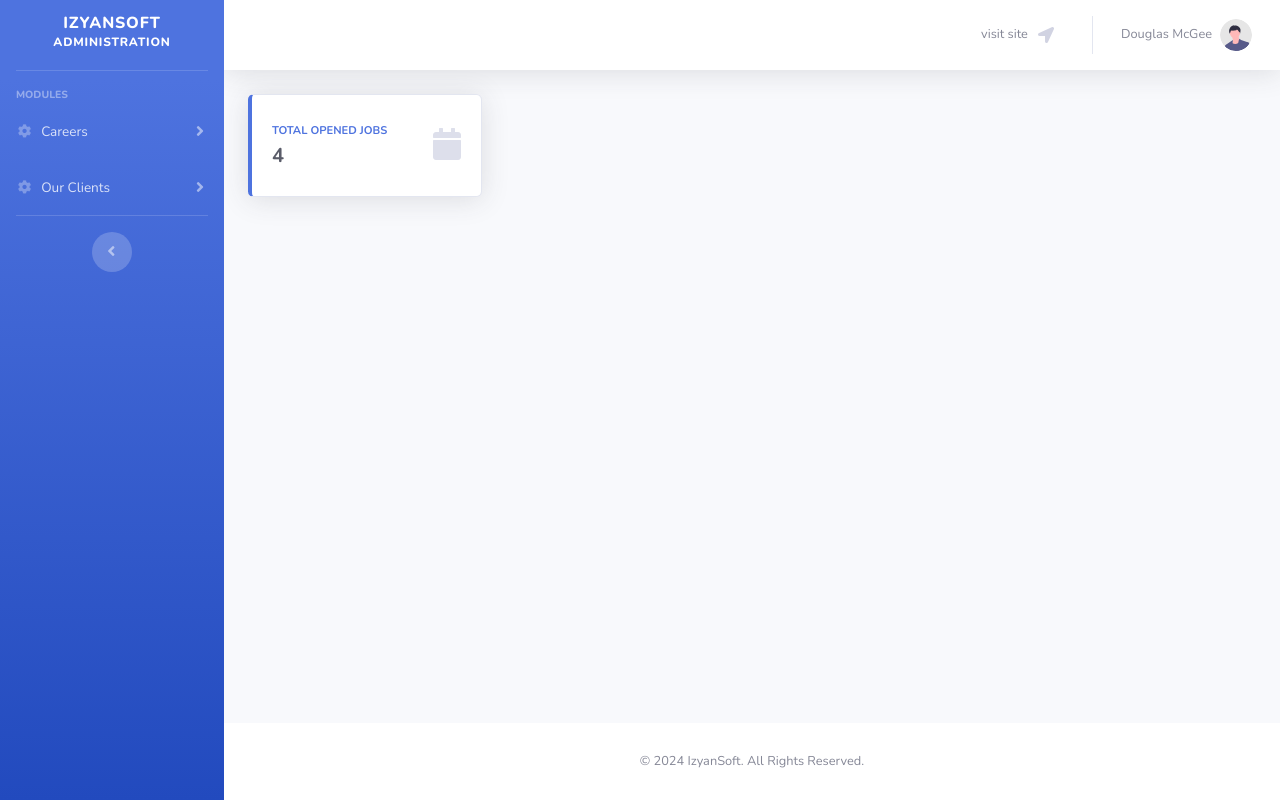
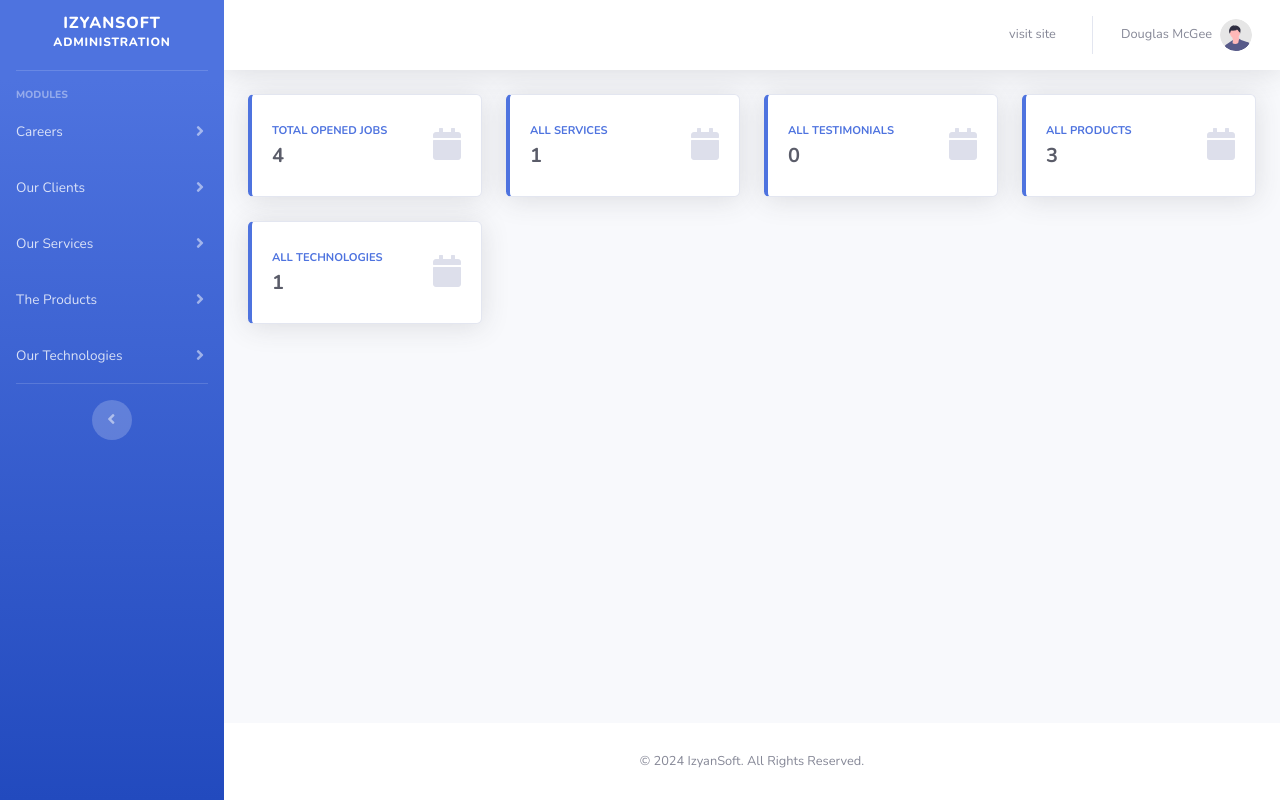
Before and after one commit to zubairshakoorarbisoft/website_platform, a Django app: page /portal/ in a window 1280 px wide. Run offline with Django 4.2, Linux system fonts and the light colour scheme; data comes from the database, SQL or seed files in the repository; data that the repository does not hold is empty; some libraries are stand-ins or nearby versions.

Commit message:
dashboard done

```diff
--- a/website/dashboards/templates/dashboard.html
+++ b/website/dashboards/templates/dashboard.html
@@ -3,7 +3,7 @@
 {% block content %}
 <div class="row">
 
-    <!-- Earnings (Monthly) Card Example -->
+    <!-- Jobs Card -->
     <div class="col-xl-3 col-md-6 mb-4">
         <div class="card border-left-primary shadow h-100 py-2">
             <div class="card-body">
@@ -11,8 +11,84 @@
                     <div class="row no-gutters align-items-center">
                         <div class="col mr-2">
                             <div class="text-xs font-weight-bold text-primary text-uppercase mb-1">
-                                Total opened jobs</div>
+                                Total Opened Jobs</div>
                             <div class="h5 mb-0 font-weight-bold text-gray-800">{{total_jobs}}</div>
+                        </div>
+                        <div class="col-auto">
+                            <i class="fas fa-calendar fa-2x text-gray-300"></i>
+                        </div>
+                    </div>
+                </a>
+            </div>
+        </div>
+    </div>
+    <!-- services Card -->
+    <div class="col-xl-3 col-md-6 mb-4">
+        <div class="card border-left-primary shadow h-100 py-2">
+            <div class="card-body">
+                <a href="{% url 'service_list' %}">
+                    <div class="row no-gutters align-items-center">
+                        <div class="col mr-2">
+                            <div class="text-xs font-weight-bold text-primary text-uppercase mb-1">
+                                All Services</div>
+                            <div class="h5 mb-0 font-weight-bold text-gray-800">{{total_service}}</div>
+                        </div>
+                        <div class="col-auto">
+                            <i class="fas fa-calendar fa-2x text-gray-300"></i>
+                        </div>
+                    </div>
+                </a>
+            </div>
+        </div>
+    </div>
+    <!-- Testimonials Card -->
+    <div class="col-xl-3 col-md-6 mb-4">
+        <div class="card border-left-primary shadow h-100 py-2">
+            <div class="card-body">
+                <a href="{% url 'testimonial_list' %}">
+                    <div class="row no-gutters align-items-center">
+                        <div class="col mr-2">
+                            <div class="text-xs font-weight-bold text-primary text-uppercase mb-1">
+                                All Testimonials</div>
+                            <div class="h5 mb-0 font-weight-bold text-gray-800">{{total_testimonial}}</div>
+                        </div>
+                        <div class="col-auto">
+                            <i class="fas fa-calendar fa-2x text-gray-300"></i>
+                        </div>
+                    </div>
+                </a>
+            </div>
+        </div>
+    </div>
+    <!-- product Card -->
+    <div class="col-xl-3 col-md-6 mb-4">
+        <div class="card border-left-primary shadow h-100 py-2">
+            <div class="card-body">
+                <a href="{% url 'product_list' %}">
+                    <div class="row no-gutters align-items-center">
+                        <div class="col mr-2">
+                            <div class="text-xs font-weight-bold text-primary text-uppercase mb-1">
+                                All Products</div>
+                            <div class="h5 mb-0 font-weight-bold text-gray-800">{{total_product}}</div>
+                        </div>
+                        <div class="col-auto">
+                            <i class="fas fa-calendar fa-2x text-gray-300"></i>
+                        </div>
+                    </div>
+                </a>
+            </div>
+        </div>
+    </div>
+    <!-- Technologies Card -->
+    <div class="col-xl-3 col-md-6 mb-4">
+        <div class="card border-left-primary shadow h-100 py-2">
+            <div class="card-body">
+                <a href="{% url 'technology_list' %}">
+                    <div class="row no-gutters align-items-center">
+                        <div class="col mr-2">
+                            <div class="text-xs font-weight-bold text-primary text-uppercase mb-1">
+                                All Technologies</div>
+                            <div class="h5 mb-0 font-weight-bold text-gray-800">{{total_technology}}</div>
                         </div>
                         <div class="col-auto">
                             <i class="fas fa-calendar fa-2x text-gray-300"></i>
--- a/website/dashboards/views.py
+++ b/website/dashboards/views.py
@@ -2,6 +2,9 @@ from django.views.generic import TemplateView
 
 from jobs.models import Job
 from clients.models import Client
+from products.models import Product
+from services.models import Service
+from technologies.models import Technology
 
 class DashboardsView(TemplateView):
     template_name = 'dashboard.html'
@@ -10,5 +13,8 @@ class DashboardsView(TemplateView):
         context = super().get_context_data(**kwargs)
         # Add additional context data if needed
         context['total_jobs'] = Job.objects.count()
-        context['testimonial_list'] = Client.objects.count()
+        context['total_testimonial'] = Client.objects.count()
+        context['total_product'] = Product.objects.count()
+        context['total_service'] = Service.objects.count()
+        context['total_technology'] = Technology.objects.count()
         return context
--- a/website/home/templates/home/index.html
+++ b/website/home/templates/home/index.html
@@ -13,7 +13,7 @@
         <div><a href="#about" class="btn-get-started scrollto">Get Started</a></div>
       </div>
       <div class="col-lg-6 order-1 order-lg-2 hero-img">
-        <img src="{% static 'img/hero-img.png' %}" class="img-fluid" alt="">
+        <img src="{% static 'img/sdlc_home.gif' %}" class="img-fluid" alt="">
       </div>
     </div>
   </div>
--- a/website/website/templates/admin-portal-base.html
+++ b/website/website/templates/admin-portal-base.html
@@ -1,37 +1,28 @@
 {% load static %}
 <!DOCTYPE html>
 <html lang="en">
-
 <head>
-
     <meta charset="utf-8">
     <meta http-equiv="X-UA-Compatible" content="IE=edge">
     <meta name="viewport" content="width=device-width, initial-scale=1, shrink-to-fit=no">
     <meta name="description" content="">
     <meta name="author" content="">
-
     <title>Admin Portal</title>
-
     <!-- Custom fonts for this template-->
     <link href="{% static 'vendor/fontawesome-free/css/all.min.css' %}" rel="stylesheet" type="text/css">
     <link
         href="https://fonts.googleapis.com/css?family=Nunito:200,200i,300,300i,400,400i,600,600i,700,700i,800,800i,900,900i"
         rel="stylesheet">
-
     <!-- Custom styles for this template-->
     <link href="{% static 'css/sb-admin-2.min.css' %}" rel="stylesheet">
-
     <!-- Bootstrap core JavaScript-->
     <script src="{% static 'vendor/jquery/jquery.min.js' %}"></script>
     <script src="{% static 'vendor/bootstrap/js/bootstrap.bundle.min.js' %}"></script>
-
     <!-- Custom styles for this page -->
     <link href="{% static 'vendor/datatables/dataTables.bootstrap4.min.css' %}" rel="stylesheet">
 
 </head>
-
 <body id="page-top">
-
     <!-- Page Wrapper -->
     <div id="wrapper">
 
@@ -58,7 +49,7 @@
             <li class="nav-item">
                 <a class="nav-link collapsed" href="#" data-toggle="collapse" data-target="#collapseOne"
                     aria-expanded="true" aria-controls="collapseOne">
-                    <i class="fas fa-fw fa-cog"></i>
+                    {% comment %} <i class="fas fa-fw fa-cog"></i> {% endcomment %}
                     <span>Careers</span>
                 </a>
                 <div id="collapseOne" class="collapse" aria-labelledby="headingTwo" data-parent="#accordionSidebar">
@@ -71,12 +62,51 @@
             <li class="nav-item">
                 <a class="nav-link collapsed" href="#" data-toggle="collapse" data-target="#collapseTwo"
                     aria-expanded="true" aria-controls="collapseTwo">
-                    <i class="fas fa-fw fa-cog"></i>
+                    {% comment %} <i class="fas fa-fw fa-cog"></i> {% endcomment %}
                     <span>Our Clients</span>
                 </a>
                 <div id="collapseTwo" class="collapse" aria-labelledby="headingTwo" data-parent="#accordionSidebar">
                     <div class="bg-white py-2 collapse-inner rounded">
                         <a class="collapse-item" href="{% url 'testimonial_list' %}">Testimonials</a>
+                    </div>
+                </div>
+            </li>
+
+            <li class="nav-item">
+                <a class="nav-link collapsed" href="#" data-toggle="collapse" data-target="#collapseThree"
+                    aria-expanded="true" aria-controls="collapseThree">
+                    {% comment %} <i class="fas fa-fw fa-cog"></i> {% endcomment %}
+                    <span>Our Services</span>
+                </a>
+                <div id="collapseThree" class="collapse" aria-labelledby="headingTwo" data-parent="#accordionSidebar">
+                    <div class="bg-white py-2 collapse-inner rounded">
+                        <a class="collapse-item" href="{% url 'service_list' %}">Services</a>
+                    </div>
+                </div>
+            </li>
+
+            <li class="nav-item">
+                <a class="nav-link collapsed" href="#" data-toggle="collapse" data-target="#collapseFour"
+                    aria-expanded="true" aria-controls="collapseFour">
+                    {% comment %} <i class="fas fa-fw fa-cog"></i> {% endcomment %}
+                    <span>The Products</span>
+                </a>
+                <div id="collapseFour" class="collapse" aria-labelledby="headingTwo" data-parent="#accordionSidebar">
+                    <div class="bg-white py-2 collapse-inner rounded">
+                        <a class="collapse-item" href="{% url 'product_list' %}">Products</a>
+                    </div>
+                </div>
+            </li>
+
+            <li class="nav-item">
+                <a class="nav-link collapsed" href="#" data-toggle="collapse" data-target="#collapseFive"
+                    aria-expanded="true" aria-controls="collapseFive">
+                    {% comment %} <i class="fas fa-fw fa-cog"></i> {% endcomment %}
+                    <span>Our Technologies</span>
+                </a>
+                <div id="collapseFive" class="collapse" aria-labelledby="headingTwo" data-parent="#accordionSidebar">
+                    <div class="bg-white py-2 collapse-inner rounded">
+                        <a class="collapse-item" href="{% url 'technology_list' %}">Technology</a>
                     </div>
                 </div>
             </li>
@@ -136,9 +166,8 @@
 
                         <!-- Nav Item - User Information -->
                         <li class="nav-item dropdown no-arrow">
-                            <a class="nav-link" href="#" role="button">
+                            <a class="nav-link" href="/" target=blank role="button">
                                 <span class="mr-2 d-none d-lg-inline text-gray-600 small">visit site</span>
-                                <i class="fas fa-location-arrow fa-xsm fa-fw mr-2 text-gray-400"></i>
                             </a>
                         </li>
                         <div class="topbar-divider d-none d-sm-block"></div>
```
Also changed, not shown: website/home/static/img/sdlc_home.gif (added).
